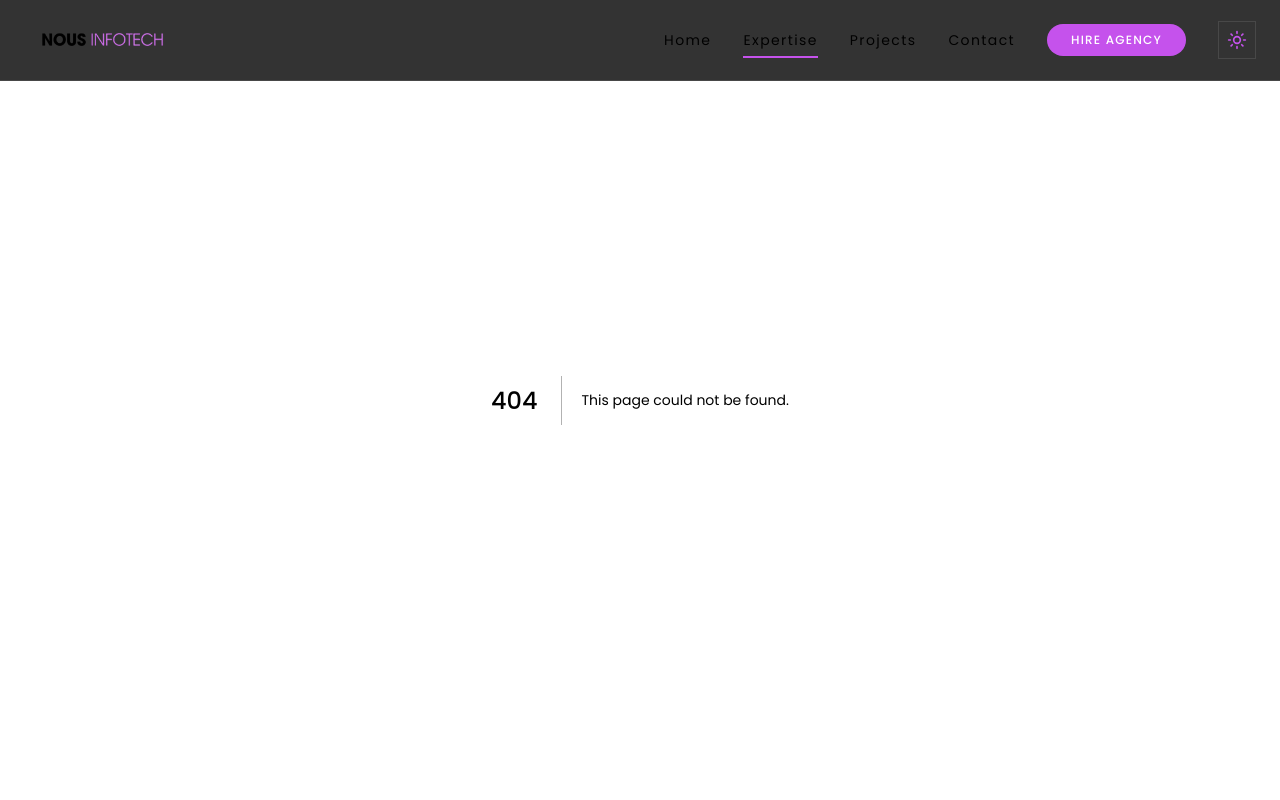
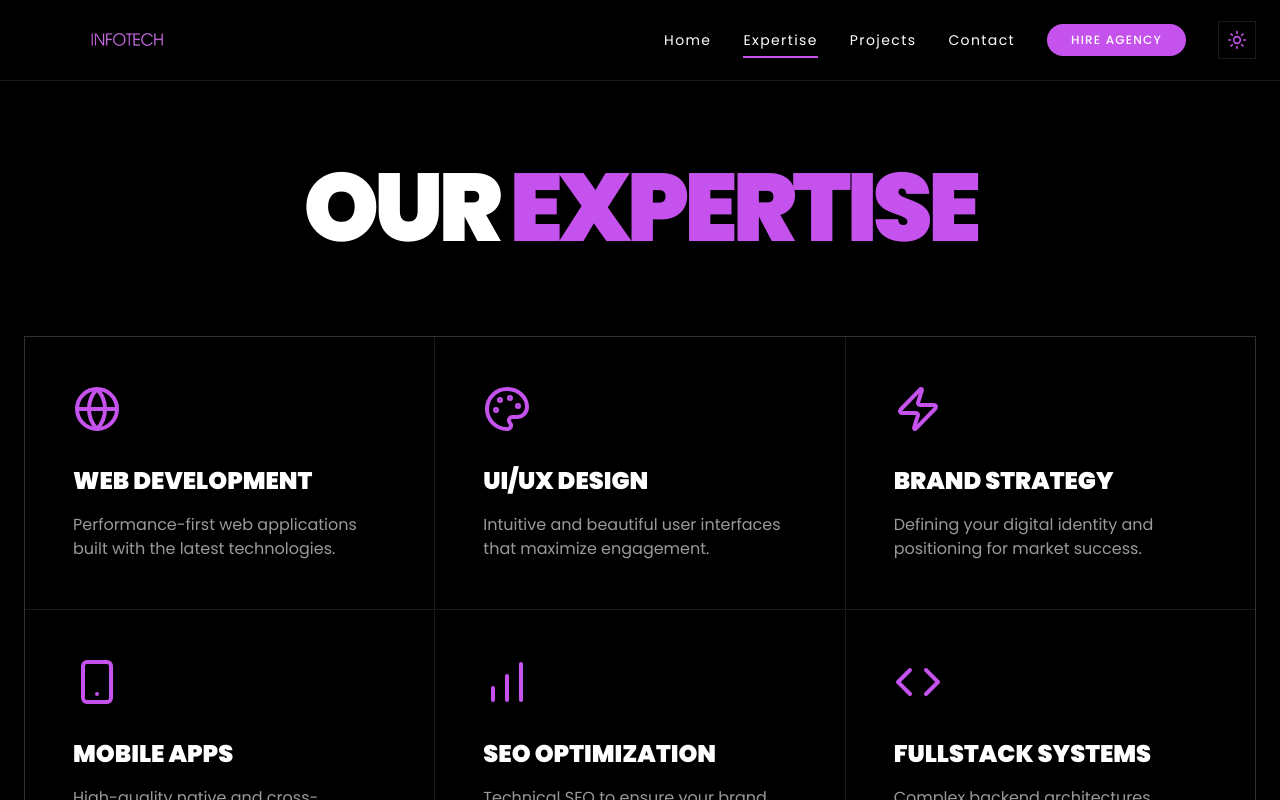
Before and after one commit to NousInfotech/NOUS_INFOTECH_WEBSITE, a Next.js app: page /expertise in a window 1280 px wide. Before the commit this address had no page. Shown: the top 800 px of the page. Built offline with nearby package versions, Linux system fonts and the light colour scheme.

Commit message:
Expertise page as been created (under progress)

```diff
--- /dev/null
+++ b/app/expertise/page.tsx
@@ -0,0 +1,10 @@
+import Expertise from '@/components/expertise/Expertise'
+import React from 'react'
+
+const page = () => {
+  return (
+    <Expertise/>
+  )
+}
+
+export default page
--- /dev/null
+++ b/components/expertise/Expertise.tsx
@@ -0,0 +1,44 @@
+"use client";
+
+import { PageWrapper } from "@/components/animation/PageWrapper";
+import { ScrollReveal } from "@/components/animation/ScrollReveal";
+import { Code, Palette, Zap, Globe, Smartphone, BarChart } from "lucide-react";
+
+const services = [
+  { title: "Web Development", desc: "Performance-first web applications built with the latest technologies.", icon: Globe },
+  { title: "UI/UX Design", desc: "Intuitive and beautiful user interfaces that maximize engagement.", icon: Palette },
+  { title: "Brand Strategy", desc: "Defining your digital identity and positioning for market success.", icon: Zap },
+  { title: "Mobile Apps", desc: "High-quality native and cross-platform mobile experiences.", icon: Smartphone },
+  { title: "SEO Optimization", desc: "Technical SEO to ensure your brand reaches the right audience.", icon: BarChart },
+  { title: "FullStack Systems", desc: "Complex backend architectures integrated with seamless frontends.", icon: Code },
+];
+
+const Expertise = () => {
+  return (
+    <PageWrapper>
+      <section className="px-6 max-w-7xl mx-auto py-20">
+        <ScrollReveal>
+          <h1 className="text-6xl md:text-8xl font-black uppercase tracking-tighter mb-20 text-center">
+            Our <span className="text-primary">Expertise</span>
+          </h1>
+        </ScrollReveal>
+
+        <div className="grid grid-cols-1 md:grid-cols-2 lg:grid-cols-3 gap-px bg-foreground/10 border border-foreground/10">
+          {services.map((service, i) => (
+            <div key={service.title} className="bg-background p-12 hover:bg-foreground hover:text-background transition-all duration-500 group">
+              <ScrollReveal delay={i * 0.05}>
+                <service.icon className="w-12 h-12 text-primary mb-8 group-hover:text-black transition-colors" />
+                <h3 className="text-2xl font-black uppercase mb-4">{service.title}</h3>
+                <p className="text-foreground/60 group-hover:text-background/60 transition-colors">
+                  {service.desc}
+                </p>
+              </ScrollReveal>
+            </div>
+          ))}
+        </div>
+      </section>
+    </PageWrapper>
+  );
+}
+
+export default Expertise
```
